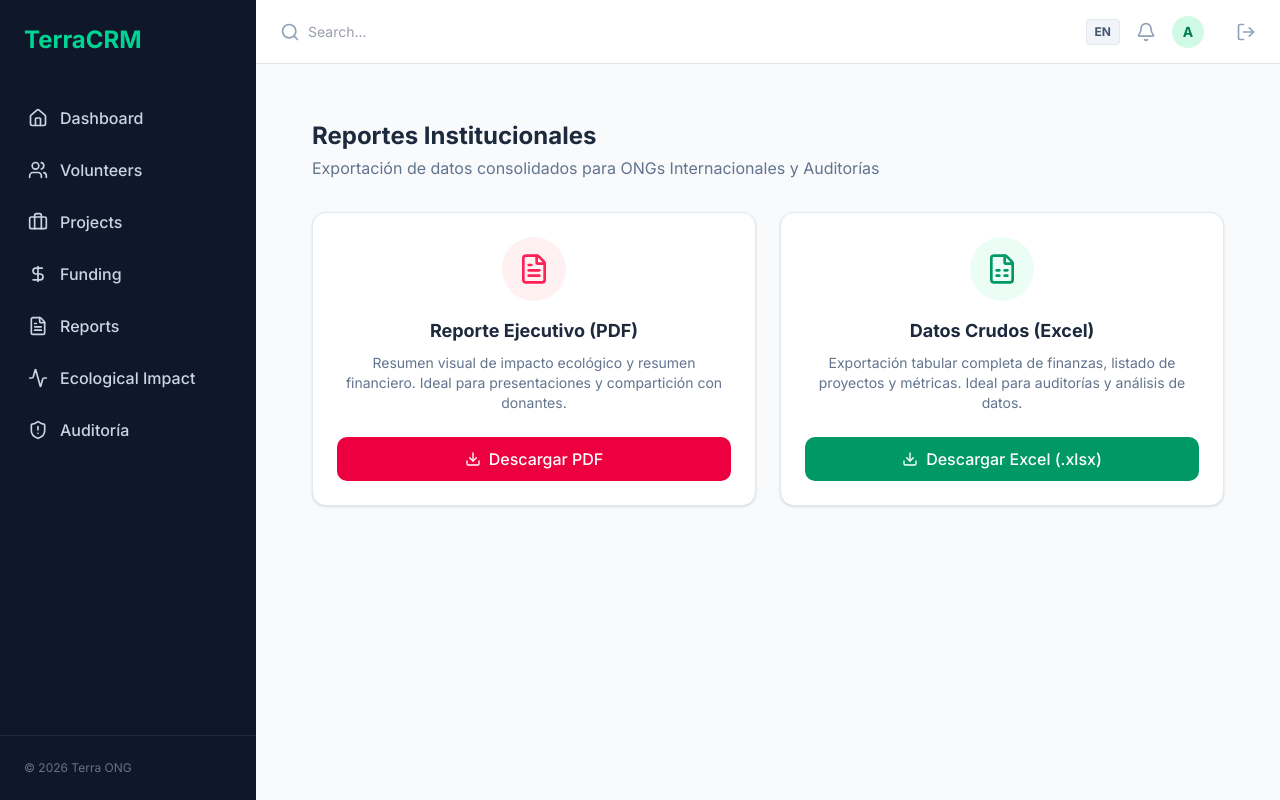
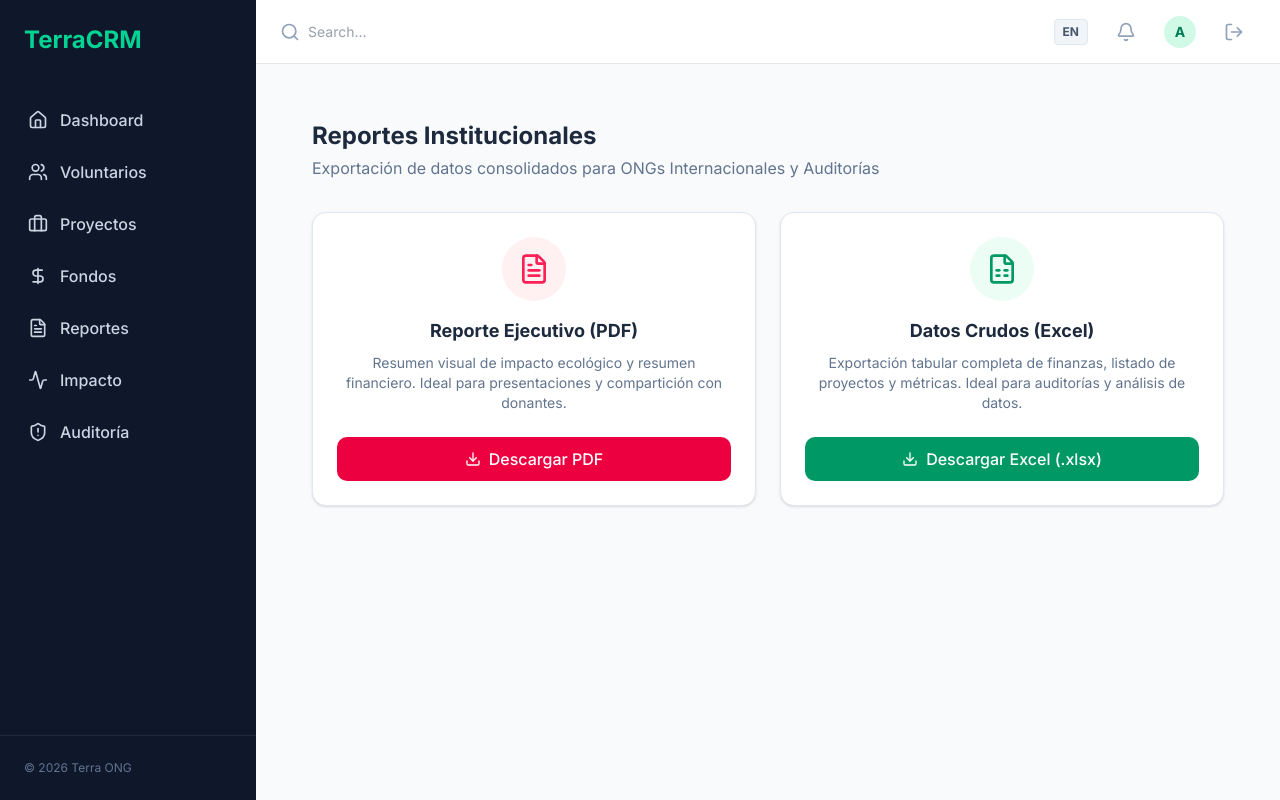
Before and after one commit to rayner178/terracrm, a Next.js app: page /en/reports in a window 1280 px wide. Built offline with nearby package versions, Linux system fonts and the light colour scheme; no server answers.

Commit message:
feat: mobile responsive - sidebar drawer, grids, touch targets, meta OG

```diff
--- a/src/app/[locale]/(dashboard)/layout.tsx
+++ b/src/app/[locale]/(dashboard)/layout.tsx
@@ -1,29 +1,28 @@
 import { Sidebar } from "@/components/layout/sidebar";
 import { Header } from "@/components/layout/header";
-import { LayoutDashboard, Users, Briefcase, DollarSign, PieChart } from "lucide-react";
+import { MobileSidebarProvider } from "@/components/layout/MobileSidebarProvider";
+import { getServerSession } from "next-auth/next";
+import { authOptions } from "@/lib/auth";
 
-const navItems = [
-  { name: 'Dashboard', href: '/', icon: LayoutDashboard },
-  { name: 'Voluntarios', href: '/volunteers', icon: Users },
-  { name: 'Proyectos', href: '/projects', icon: Briefcase },
-  { name: 'Fondos', href: '/funding', icon: DollarSign },
-  { name: 'Reportes', href: '/reports', icon: PieChart },
-];
-
-export default function DashboardLayout({
+export default async function DashboardLayout({
   children,
 }: {
   children: React.ReactNode;
 }) {
+  const session = await getServerSession(authOptions);
+  const role = (session?.user as any)?.role;
+
   return (
-    <div className="flex min-h-screen bg-slate-50">
-      <Sidebar />
-      <div className="flex-1 flex flex-col">
-        <Header />
-        <main className="flex-1 p-6 overflow-y-auto">
-          {children}
-        </main>
+    <MobileSidebarProvider>
+      <div className="flex min-h-screen bg-slate-50">
+        <Sidebar role={role} />
+        <div className="flex-1 flex flex-col min-w-0">
+          <Header />
+          <main className="flex-1 p-4 md:p-6 overflow-y-auto">
+            {children}
+          </main>
+        </div>
       </div>
-    </div>
+    </MobileSidebarProvider>
   );
 }
--- a/src/app/[locale]/login/login-form.tsx
+++ b/src/app/[locale]/login/login-form.tsx
@@ -56,7 +56,7 @@ export function LoginForm() {
               type={showPassword ? "text" : "password"}
               required
               placeholder="••••••••"
-              className="pr-10"
+              className="pr-10 py-3 min-h-[44px]"
             />
             <button
               type="button"
--- a/src/app/[locale]/transparency/page.tsx
+++ b/src/app/[locale]/transparency/page.tsx
@@ -2,6 +2,18 @@ import { container } from "@/core/di/registry";
 import { Link } from "@/i18n/routing";
 import { Globe, Heart, CheckCircle2, TrendingUp, ChevronLeft } from "lucide-react";
 import DynamicProjectMap from "@/components/maps/DynamicProjectMap";
+
+import type { Metadata } from "next";
+
+export const metadata: Metadata = {
+  title: "Portal de Transparencia — TerraCRM",
+  description: "Conoce el impacto real de TerraCRM: fondos recaudados, proyectos activos y métricas de conservación.",
+  openGraph: {
+    title: "🌿 Transparencia Total | TerraCRM",
+    description: "El 88% de cada donación va directo a conservación. Ver el impacto real.",
+    type: "website",
+  },
+};
 
 // ISR: Cacheamos esta página y la regeneramos en background cada 1 hora (3600 segundos)
 export const revalidate = 3600;
--- /dev/null
+++ b/src/components/layout/MobileSidebarProvider.tsx
@@ -0,0 +1,31 @@
+"use client";
+
+import { createContext, useContext, useState, useCallback } from "react";
+
+interface MobileSidebarContextType {
+  isOpen: boolean;
+  open: () => void;
+  close: () => void;
+}
+
+const MobileSidebarContext = createContext<MobileSidebarContextType>({
+  isOpen: false,
+  open: () => {},
+  close: () => {},
+});
+
+export function useMobileSidebar() {
+  return useContext(MobileSidebarContext);
+}
+
+export function MobileSidebarProvider({ children }: { children: React.ReactNode }) {
+  const [isOpen, setIsOpen] = useState(false);
+  const open = useCallback(() => setIsOpen(true), []);
+  const close = useCallback(() => setIsOpen(false), []);
+
+  return (
+    <MobileSidebarContext.Provider value={{ isOpen, open, close }}>
+      {children}
+    </MobileSidebarContext.Provider>
+  );
+}
--- a/src/components/layout/header.tsx
+++ b/src/components/layout/header.tsx
@@ -1,31 +1,51 @@
 "use client";
-import { Bell, Search, LogOut } from "lucide-react";
+
+import { Bell, Search, LogOut, Menu } from "lucide-react";
 import { signOut } from "next-auth/react";
 import { LanguageSwitcher } from "./LanguageSwitcher";
-import { useTranslations } from 'next-intl';
+import { useTranslations } from "next-intl";
+import { useMobileSidebar } from "./MobileSidebarProvider";
 
 export function Header() {
-  const t = useTranslations('Common');
+  const t = useTranslations("Common");
+  const { open } = useMobileSidebar();
 
   return (
-    <header className="h-16 border-b bg-white flex items-center justify-between px-6 sticky top-0 z-10">
-      <div className="flex items-center text-slate-400">
-        <Search className="w-5 h-5 mr-2" />
-        <input
-          type="text"
-          placeholder={t('search')}
-          className="bg-transparent border-none focus:outline-none text-sm text-slate-700"
-        />
+    <header className="h-16 border-b bg-white flex items-center justify-between px-4 md:px-6 sticky top-0 z-10">
+      <div className="flex items-center gap-3">
+        {/* Hamburger — mobile only */}
+        <button
+          onClick={open}
+          className="md:hidden p-2 rounded-md text-slate-500 hover:text-slate-800 hover:bg-slate-100 transition-colors min-h-[44px] min-w-[44px] flex items-center justify-center"
+          aria-label="Abrir menú"
+        >
+          <Menu className="w-5 h-5" />
+        </button>
+
+        {/* Search — hidden on small mobile, visible on sm+ */}
+        <div className="hidden sm:flex items-center text-slate-400">
+          <Search className="w-5 h-5 mr-2" />
+          <input
+            type="text"
+            placeholder={t("search")}
+            className="bg-transparent border-none focus:outline-none text-sm text-slate-700"
+          />
+        </div>
       </div>
-      <div className="flex items-center space-x-4">
+
+      <div className="flex items-center space-x-2 md:space-x-4">
         <LanguageSwitcher />
-        <button className="text-slate-400 hover:text-slate-600 transition-colors">
+        <button className="text-slate-400 hover:text-slate-600 transition-colors p-2 min-h-[44px] min-w-[44px] flex items-center justify-center">
           <Bell className="w-5 h-5" />
         </button>
-        <div className="w-8 h-8 bg-emerald-100 rounded-full flex items-center justify-center text-emerald-700 font-bold text-sm">
+        <div className="w-8 h-8 bg-emerald-100 rounded-full flex items-center justify-center text-emerald-700 font-bold text-sm flex-shrink-0">
           A
         </div>
-        <button onClick={() => signOut({ callbackUrl: '/login' })} className="text-slate-400 hover:text-rose-600 transition-colors ml-4" title={t('logout')}>
+        <button
+          onClick={() => signOut({ callbackUrl: "/es/login" })}
+          className="text-slate-400 hover:text-rose-600 transition-colors p-2 min-h-[44px] min-w-[44px] flex items-center justify-center"
+          title={t("logout")}
+        >
           <LogOut className="w-5 h-5" />
         </button>
       </div>
--- a/src/components/layout/sidebar.tsx
+++ b/src/components/layout/sidebar.tsx
@@ -1,39 +1,58 @@
-import { Link } from "@/i18n/routing";
-import { Users, Briefcase, DollarSign, FileText, Home, Activity, ShieldAlert } from "lucide-react";
-import { getTranslations } from "next-intl/server";
-import { getServerSession } from "next-auth/next";
-import { authOptions } from "@/lib/auth";
+"use client";
 
-export async function Sidebar() {
-  const t = await getTranslations("Navigation");
-  const session = await getServerSession(authOptions);
-  const role = (session?.user as any)?.role;
+import { Link, usePathname } from "@/i18n/routing";
+import { Users, Briefcase, DollarSign, FileText, Home, Activity, ShieldAlert, X } from "lucide-react";
+import { useEffect } from "react";
+import { useMobileSidebar } from "./MobileSidebarProvider";
 
-  const routes = [
-    { name: t("dashboard"), href: "/", icon: Home, roles: ["SUPER_ADMIN", "DIRECTOR", "COORDINADOR", "TESORERO", "AUDITOR"] },
-    { name: t("volunteers"), href: "/volunteers", icon: Users, roles: ["SUPER_ADMIN", "DIRECTOR", "COORDINADOR"] },
-    { name: t("projects"), href: "/projects", icon: Briefcase, roles: ["SUPER_ADMIN", "DIRECTOR", "COORDINADOR", "AUDITOR"] },
-    { name: t("funding"), href: "/funding", icon: DollarSign, roles: ["SUPER_ADMIN", "DIRECTOR", "TESORERO", "AUDITOR"] },
-    { name: t("reports"), href: "/reports", icon: FileText, roles: ["SUPER_ADMIN", "DIRECTOR", "TESORERO", "AUDITOR"] },
-    { name: t("impact"), href: "/impact", icon: Activity, roles: ["SUPER_ADMIN", "DIRECTOR", "COORDINADOR", "TESORERO", "AUDITOR"] },
-    { name: "Auditoría", href: "/admin/audit", icon: ShieldAlert, roles: ["SUPER_ADMIN", "AUDITOR"] },
-  ];
+const routes = [
+  { name: "Dashboard",   href: "/",            icon: Home,       roles: ["SUPER_ADMIN","DIRECTOR","COORDINADOR","TESORERO","AUDITOR"] },
+  { name: "Voluntarios", href: "/volunteers",   icon: Users,      roles: ["SUPER_ADMIN","DIRECTOR","COORDINADOR"] },
+  { name: "Proyectos",   href: "/projects",     icon: Briefcase,  roles: ["SUPER_ADMIN","DIRECTOR","COORDINADOR","AUDITOR"] },
+  { name: "Fondos",      href: "/funding",      icon: DollarSign, roles: ["SUPER_ADMIN","DIRECTOR","TESORERO","AUDITOR"] },
+  { name: "Reportes",    href: "/reports",      icon: FileText,   roles: ["SUPER_ADMIN","DIRECTOR","TESORERO","AUDITOR"] },
+  { name: "Impacto",     href: "/impact",       icon: Activity,   roles: ["SUPER_ADMIN","DIRECTOR","COORDINADOR","TESORERO","AUDITOR"] },
+  { name: "Auditoría",   href: "/admin/audit",  icon: ShieldAlert,roles: ["SUPER_ADMIN","AUDITOR"] },
+];
 
-  return (
+interface SidebarProps {
+  role?: string;
+}
+
+export function Sidebar({ role }: SidebarProps) {
+  const { isOpen, close } = useMobileSidebar();
+  const pathname = usePathname();
+
+  // Close sidebar on route change (navigation)
+  useEffect(() => {
+    close();
+  }, [pathname, close]);
+
+  const filteredRoutes = routes.filter(r => !role || r.roles.includes(role));
+
+  const navContent = (
     <div className="flex flex-col w-64 bg-slate-900 text-white min-h-screen">
-      <div className="p-6">
+      <div className="p-6 flex items-center justify-between">
         <h1 className="text-2xl font-bold text-emerald-400">TerraCRM</h1>
+        {/* Close button — mobile only */}
+        <button
+          onClick={close}
+          className="md:hidden text-slate-400 hover:text-white transition-colors p-1"
+          aria-label="Cerrar menú"
+        >
+          <X className="w-5 h-5" />
+        </button>
       </div>
-      <nav className="flex-1 px-4 space-y-2 mt-4">
-        {routes.filter(r => !role || r.roles.includes(role)).map((route) => {
+      <nav className="flex-1 px-4 space-y-1 mt-4">
+        {filteredRoutes.map((route) => {
           const Icon = route.icon;
           return (
             <Link
               key={route.href}
               href={route.href as any}
-              className="flex items-center gap-3 px-3 py-2.5 rounded-md hover:bg-slate-800 transition-colors text-slate-300 hover:text-white"
+              className="flex items-center gap-3 px-3 py-3 rounded-md hover:bg-slate-800 transition-colors text-slate-300 hover:text-white min-h-[44px]"
             >
-              <Icon className="w-5 h-5" />
+              <Icon className="w-5 h-5 flex-shrink-0" />
               <span className="font-medium">{route.name}</span>
             </Link>
           );
@@ -44,4 +63,29 @@ export async function Sidebar() {
       </div>
     </div>
   );
+
+  return (
+    <>
+      {/* Desktop sidebar — always visible on md+ */}
+      <aside className="hidden md:flex flex-shrink-0">
+        {navContent}
+      </aside>
+
+      {/* Mobile drawer — slides in from left */}
+      {isOpen && (
+        <div className="fixed inset-0 z-50 md:hidden">
+          {/* Dark overlay — tap to close */}
+          <div
+            className="absolute inset-0 bg-black/60 backdrop-blur-sm"
+            onClick={close}
+            aria-hidden="true"
+          />
+          {/* Drawer panel */}
+          <aside className="absolute left-0 top-0 h-full z-10 shadow-2xl">
+            {navContent}
+          </aside>
+        </div>
+      )}
+    </>
+  );
 }
```
Also changed, not shown: src/app/[locale]/(dashboard)/page.tsx (+4 -4 lines), src/app/[locale]/donate/page.tsx (+14 -3 lines).
